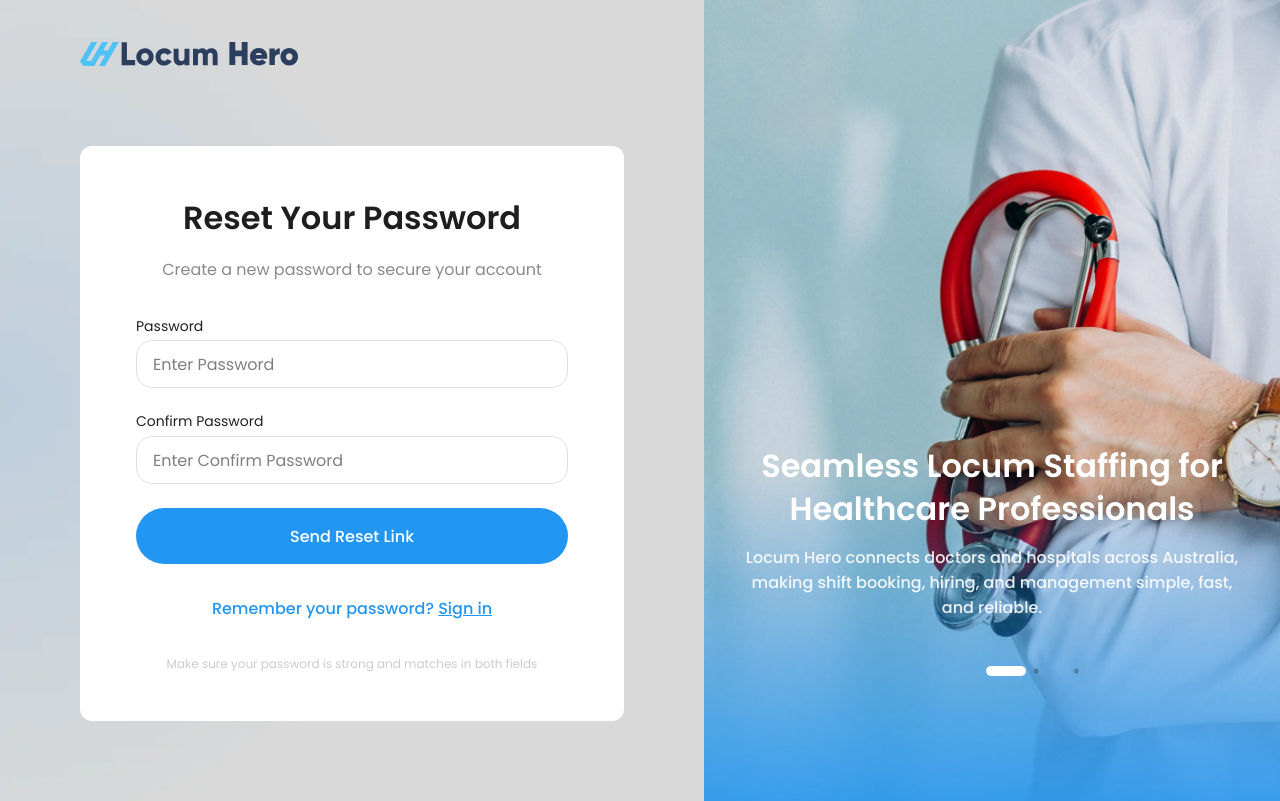
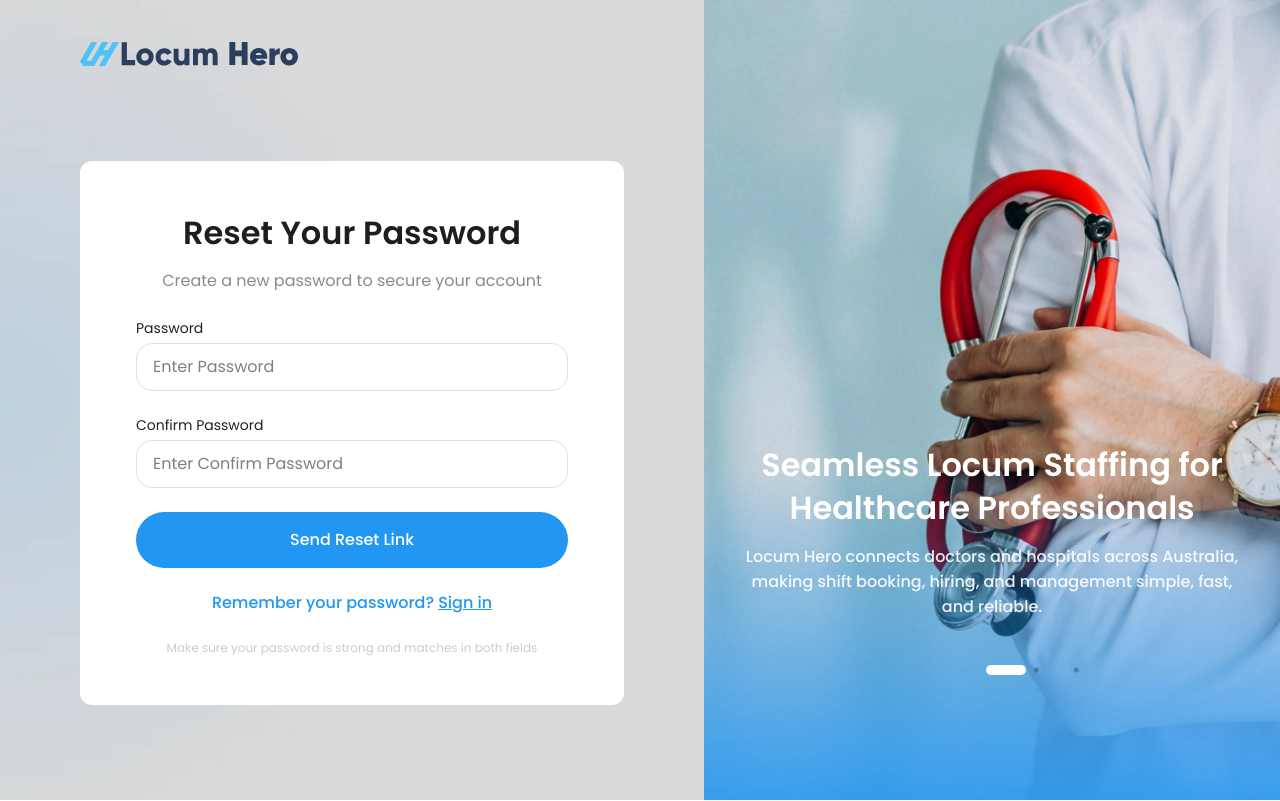
Before and after one commit to ahmadabdul786/CareRoster, a Next.js app: page /reset-password in a window 1280 px wide. Built offline with nearby package versions, Linux system fonts and the light colour scheme; some icons are missing.

Commit message:
fix focus outline issue

```diff
--- a/src/app/(auth)/reset-password/page.tsx
+++ b/src/app/(auth)/reset-password/page.tsx
@@ -23,10 +23,10 @@ export default function ResetPasswordPage() {
 
   return (
     <div className="w-full flex flex-col justify-center items-center px-4 py-6 sm:px-6 sm:py-4 lg:px-6 lg:py-4">
-      {/* Main Container - 474x448 with 34px gap */}
-      <div className="w-full max-w-[474px] flex flex-col gap-[34px]">
-        {/* Heading Section - 75px height with 16px gap */}
-        <div className="flex flex-col gap-4 text-center">
+
+      <div className="w-full max-w-[474px] flex flex-col gap-[24px]">
+
+        <div className="flex flex-col gap-3 text-center">
           <Typography as="h1" size="h1" className="  text-primary-dark" weight="semibold">
             Reset Your Password
           </Typography>
@@ -35,7 +35,7 @@ export default function ResetPasswordPage() {
           </Typography>
         </div>
 
-        {/* Form Section - 240px height with 24px gap */}
+
         <form onSubmit={handleSubmit} className="flex flex-col gap-6">
           {/* Password Input */}
           <PasswordInputField
--- a/src/app/globals.css
+++ b/src/app/globals.css
@@ -13,6 +13,19 @@ body {
   line-height: normal;
 }
 
+/* Remove default input focus styles */
+input:focus,
+textarea:focus,
+select:focus {
+  outline: none;
+}
+
+input:-webkit-autofill,
+input:-webkit-autofill:hover,
+input:-webkit-autofill:focus {
+  -webkit-box-shadow: 0 0 0 1000px white inset !important;
+  -webkit-text-fill-color: #333 !important;
+}
 /*Root Element*/
 :root {
   /* Font-Sizes for Laptop */
--- a/src/components/auth/register/UserTypeSelection.tsx
+++ b/src/components/auth/register/UserTypeSelection.tsx
@@ -63,7 +63,7 @@ export const UserTypeSelection = ({ onSelect }: UserTypeSelectionProps) => {
           className={`w-full h-[67px] p-3 rounded-2xl border transition-all duration-200 flex items-center gap-4 ${
             selectedType === "hospital"
               ? "bg-light-blue/30 border-none"
-              : "bg-white border-light-gray "
+              : "bg-white border-soft-gray "
           }`}
         >
           <div className={`w-[42px] h-[42px] rounded-full flex items-center justify-center ${
--- a/src/components/shared/password-input-field/index.tsx
+++ b/src/components/shared/password-input-field/index.tsx
@@ -17,14 +17,7 @@ export const PasswordInputField = forwardRef<HTMLInputElement, PasswordInputFiel
         {label && (
           <label
             htmlFor={props.id}
-            className="text-[14px] font-['Poppins', sans-serif] font-normal"
-            style={{
-              fontFamily: 'Poppins, sans-serif',
-              fontWeight: 400,
-              lineHeight: '1.4',
-              letterSpacing: '0px',
-              color: '#212121'
-            }}
+            className="text-[14px] text-dark-gray font-['Poppins', sans-serif] font-normal"
           >
             {label}
           </label>
@@ -33,13 +26,7 @@ export const PasswordInputField = forwardRef<HTMLInputElement, PasswordInputFiel
           <input
             ref={ref}
             type={showPassword ? 'text' : 'password'}
-            className={`w-full h-[42px] sm:h-[46px] lg:h-[48px] px-3 sm:px-4 py-3 sm:py-[14px] border border-[#E0E0E0] rounded-[16px] pr-10 sm:pr-12 text-base focus:outline-none focus:border-light-blue focus:ring-1 focus:ring-light-blue transition-colors ${className}`}
-            style={{
-              fontFamily: 'Poppins, sans-serif',
-              fontWeight: 400,
-              lineHeight: '1.25',
-              letterSpacing: '0px'
-            }}
+            className={`w-full h-[42px] sm:h-[46px] lg:h-[48px] px-3 sm:px-4 py-3 sm:py-[14px] border border-[#E0E0E0] rounded-[16px] pr-10 sm:pr-12 text-base font-['Poppins',sans-serif] focus:outline-none focus:border-light-blue transition-all ${className}`}
             {...props}
           />
           <button
--- a/src/components/shared/text-input-field/index.tsx
+++ b/src/components/shared/text-input-field/index.tsx
@@ -14,7 +14,7 @@ export const TextInputField = forwardRef<HTMLInputElement, TextInputFieldProps>(
         {label && (
           <label
             htmlFor={props.id}
-            className="text-xs text-[14px] text-primary-gray font-['Poppins', sans-serif] font-normal"
+            className="text-[14px] text-dark-gray font-['Poppins', sans-serif] font-normal"
           >
             {label}
           </label>
@@ -22,7 +22,7 @@ export const TextInputField = forwardRef<HTMLInputElement, TextInputFieldProps>(
         <div className="relative">
           <input
             ref={ref}
-            className={`w-full h-[42px] sm:h-[46px] lg:h-[48px] px-3 sm:px-4 py-3 sm:py-[14px] border border-[#E0E0E0] rounded-[16px] text-base focus:outline-none focus:border-light-blue focus:ring-1 focus:ring-light-blue transition-colors ${className} `}
+            className={`w-full h-[42px] sm:h-[46px] lg:h-[48px] px-3 sm:px-4 py-3 sm:py-[14px] border border-[#E0E0E0] rounded-[16px] text-base font-['Poppins',sans-serif] focus:outline-none focus:border-light-blue transition-all ${className}`}
             {...props}
           />
         </div>
```
